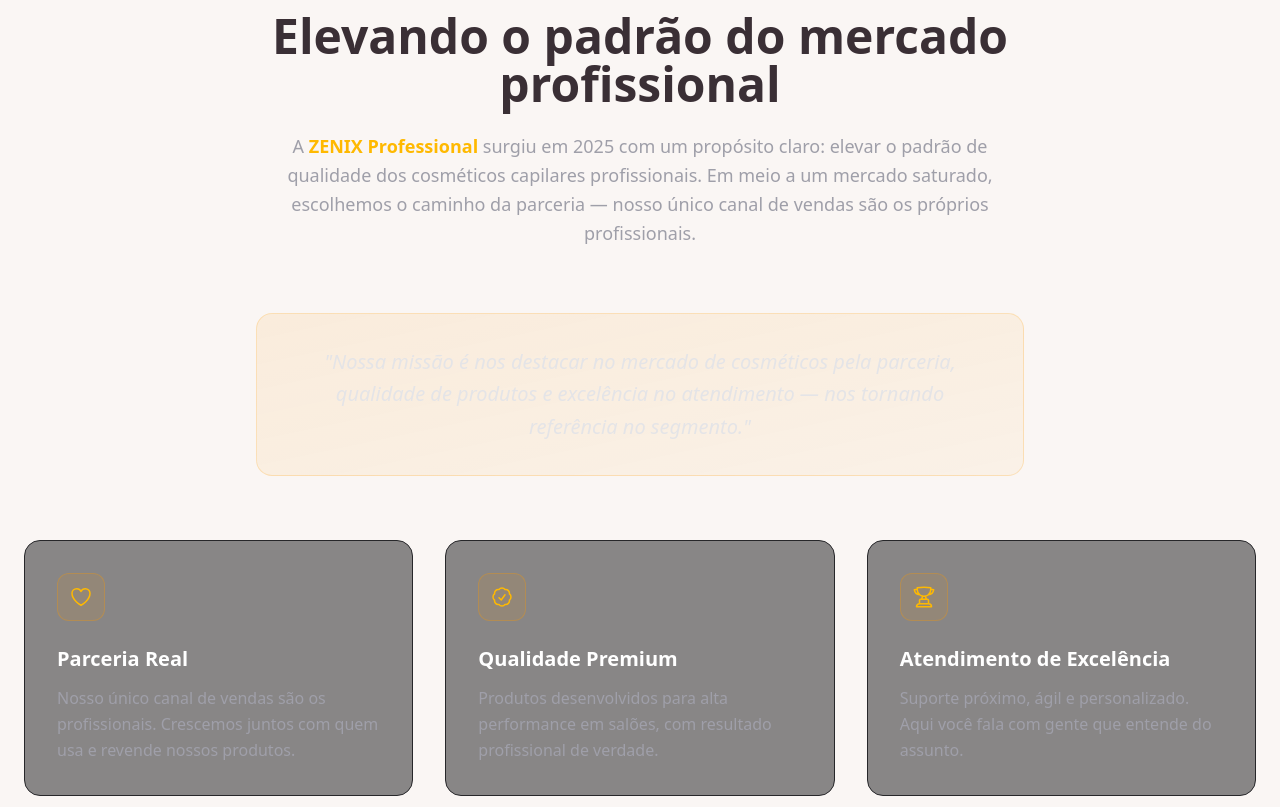
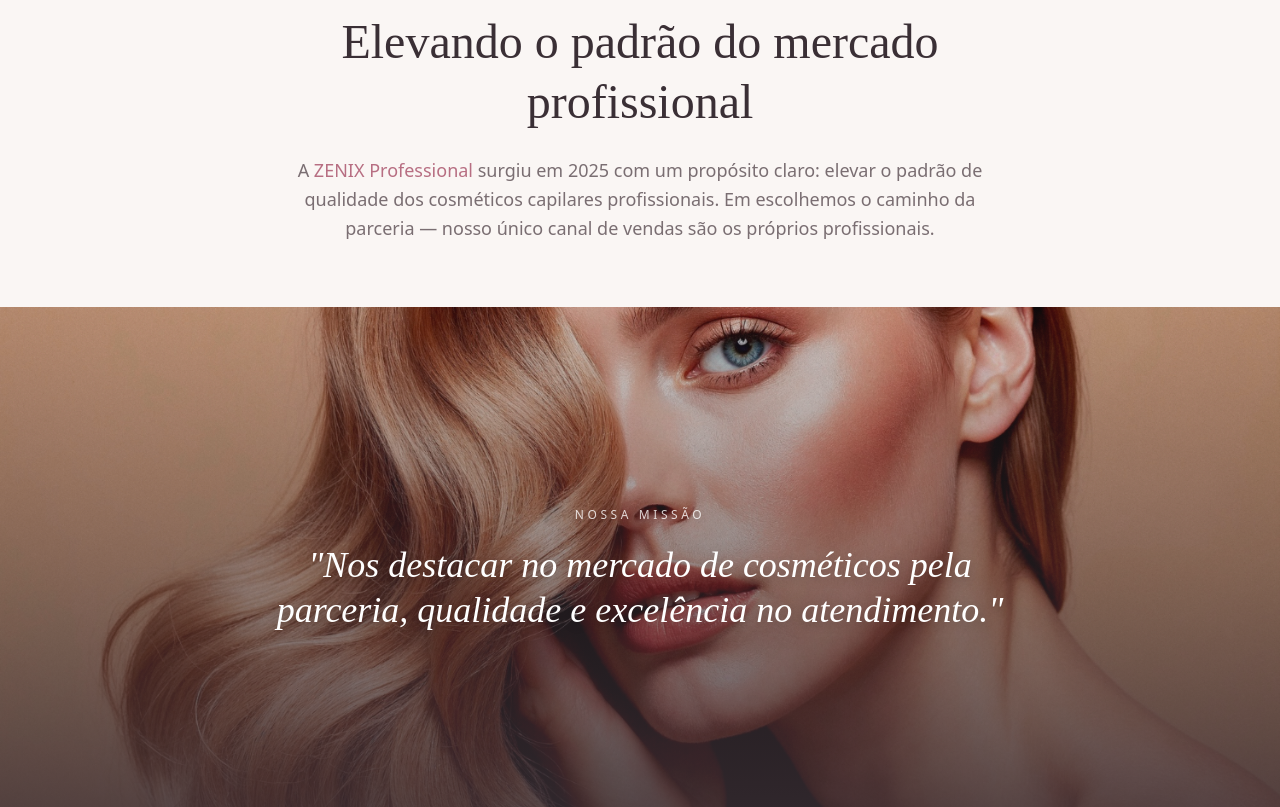
Before and after one commit to paulamelo2404/zenix-landing, a React (Vite) app: page / in a window 1280 px wide. Shown: the part 1240-2047 px from the top of the page. Built offline with nearby package versions, Linux system fonts and the light colour scheme.

Commit message:
feat: refaz seção sobre com foto full-width e missão sobreposta

```diff
--- a/src/components/Destaques.tsx
+++ b/src/components/Destaques.tsx
@@ -76,7 +76,7 @@
                 </h3>
 
                 {/* Descrição */}
-                <p className="text-sm text-white/90 leading-relaxed max-w-[220px]">
+                <p className="text-sm text-white/90 leading-relaxed max-w-55">
                   {item.descricao}
                 </p>
               </div>
--- a/src/components/Sobre.tsx
+++ b/src/components/Sobre.tsx
@@ -23,50 +23,65 @@
 
 export function Sobre() {
   return (
-    <section id="sobre" className="relative py-24 px-6">
-      <div className="max-w-7xl mx-auto">
+    <section id="sobre" className="relative bg-zenix-cream">
       {/* Cabeçalho da seção */}
-        <div className="max-w-3xl mx-auto text-center mb-16">
-          <span className="text-amber-400 text-sm font-semibold tracking-widest uppercase">
+      <div className="max-w-3xl mx-auto text-center px-6 pt-24 pb-16">
+        <span className="text-zenix-rose-dark text-xs font-medium tracking-[0.3em] uppercase">
           Sobre a ZENIX
         </span>
-          <h2 className="text-3xl md:text-5xl font-bold mt-4 mb-6">
+        <h2 className="font-display text-3xl md:text-5xl text-zenix-ink mt-4 mb-6 leading-tight">
           Elevando o padrão do mercado profissional
         </h2>
-          <p className="text-zinc-400 text-lg leading-relaxed">
-            A <span className="text-amber-400 font-semibold">ZENIX Professional</span> surgiu
-            em 2025 com um propósito claro: elevar o padrão de qualidade dos
-            cosméticos capilares profissionais. Em meio a um mercado saturado,
-            escolhemos o caminho da parceria — nosso único canal de vendas são
-            os próprios profissionais.
+        <p className="text-zenix-warm-gray text-base md:text-lg leading-relaxed">
+          A <span className="text-zenix-rose-dark font-medium">ZENIX Professional</span>{' '}
+          surgiu em 2025 com um propósito claro: elevar o padrão de qualidade
+          dos cosméticos capilares profissionais. Em escolhemos o caminho da
+          parceria — nosso único canal de vendas são os próprios profissionais.
         </p>
       </div>
 
-        {/* Missão destacada */}
-        <div className="max-w-3xl mx-auto mb-16 p-8 rounded-2xl bg-linear-to-br from-amber-500/10 to-amber-500/5 border border-amber-500/20">
-          <p className="text-center text-lg md:text-xl text-zinc-200 italic leading-relaxed">
-            "Nossa missão é nos destacar no mercado de cosméticos pela parceria,
-            qualidade de produtos e excelência no atendimento — nos tornando
-            referência no segmento."
+      {/* Foto full-width com overlay e missão */}
+      <div className="relative w-full h-100 md:h-130 overflow-hidden">
+        <img
+          src="/cabelo2.jpg"
+          alt="Cabelo profissional ZENIX"
+          className="absolute inset-0 w-full h-full object-cover"
+        />
+
+        {/* Overlay escuro em degradê */}
+        <div className="absolute inset-0 bg-linear-to-t from-zenix-ink/85 via-zenix-ink/50 to-zenix-ink/20" />
+
+        {/* Texto da missão por cima */}
+        <div className="relative z-10 h-full flex items-center justify-center px-6">
+          <div className="max-w-3xl text-center">
+            <span className="inline-block text-white/80 text-xs font-medium tracking-[0.3em] uppercase mb-5 drop-shadow-md">
+              Nossa Missão
+            </span>
+            <p className="font-display text-2xl md:text-4xl text-white italic leading-tight drop-shadow-lg">
+              "Nos destacar no mercado de cosméticos pela parceria, qualidade e
+              excelência no atendimento."
             </p>
+          </div>
+        </div>
       </div>
 
       {/* Pilares */}
-        <div className="grid md:grid-cols-3 gap-8">
+      <div className="max-w-7xl mx-auto px-6 py-20">
+        <div className="grid md:grid-cols-3 gap-6">
           {pilares.map((pilar) => {
             const Icone = pilar.icone;
             return (
               <div
                 key={pilar.titulo}
-                className="bg-zinc-900/50 border border-zinc-800 rounded-2xl p-8 hover:border-amber-500/40 transition"
+                className="group bg-white border border-zenix-rose/15 rounded-3xl p-8 hover:border-zenix-rose/40 hover:shadow-xl hover:-translate-y-1 transition-all duration-300"
               >
-                <div className="w-12 h-12 rounded-xl bg-amber-500/10 border border-amber-500/30 flex items-center justify-center mb-6">
-                  <Icone className="w-6 h-6 text-amber-400" />
+                <div className="w-12 h-12 rounded-2xl bg-zenix-blush flex items-center justify-center mb-6 transition-all duration-300 group-hover:bg-zenix-rose">
+                  <Icone className="w-6 h-6 text-zenix-rose-dark transition-colors duration-300 group-hover:text-white" />
                 </div>
-                <h3 className="text-xl font-semibold text-white mb-3">
+                <h3 className="font-display text-xl text-zenix-ink mb-3">
                   {pilar.titulo}
                 </h3>
-                <p className="text-zinc-400 leading-relaxed">
+                <p className="text-zenix-warm-gray leading-relaxed">
                   {pilar.descricao}
                 </p>
               </div>
```
Also changed, not shown: public/cabelo2.jpg (added). Lines whose indentation alone changed are shown as unchanged.
